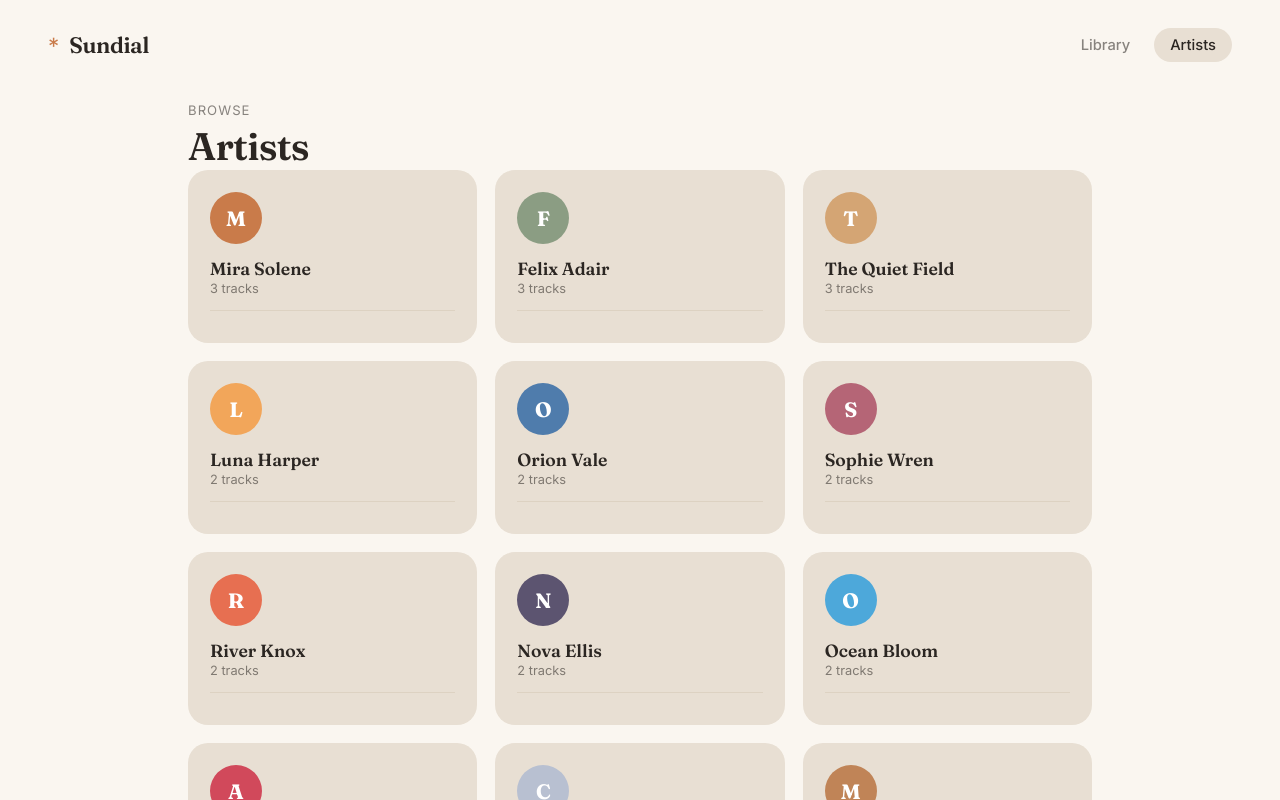
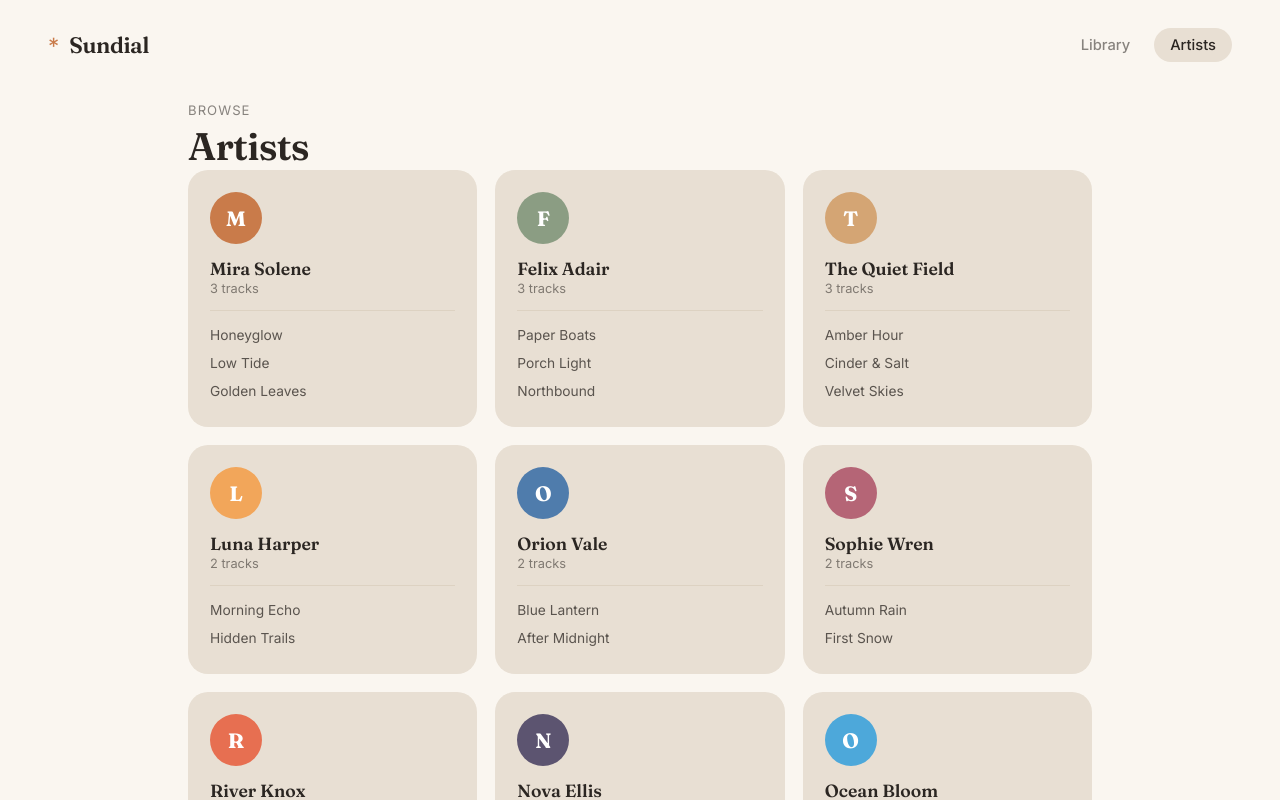
Before and after one commit to Joshebirongo/vue-sundial-player, a Vue app: page /artists in a window 1280 px wide. Shown: the top 800 px of the page. Built offline with nearby package versions, Linux system fonts and the light colour scheme.

Commit message:
Page Artist View updated

```diff
--- a/src/pages/ArtistView.vue
+++ b/src/pages/ArtistView.vue
@@ -40,7 +40,7 @@ const artists = computed(() => {
                 <p class="artist-count">{{ artist.tracks.length }} tracks</p>
                 <ul class="artist-tracks">
                     <li
-                        v-for="t in artist.track"
+                        v-for="t in artist.tracks"
                         :key="t.id"
                         @click="play(t.index)"
                     >
```
